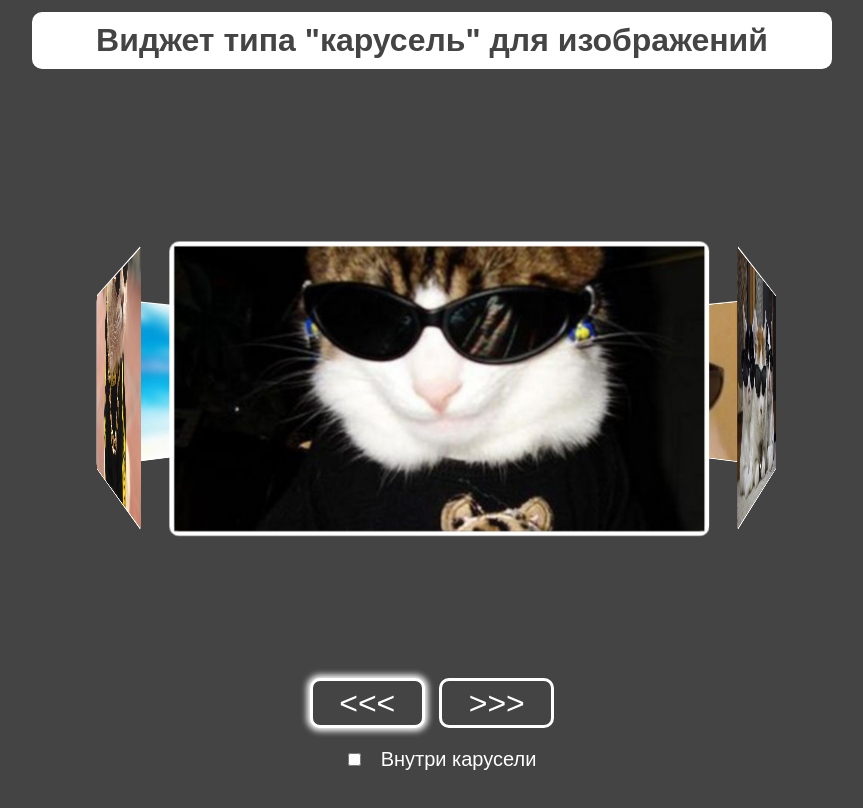
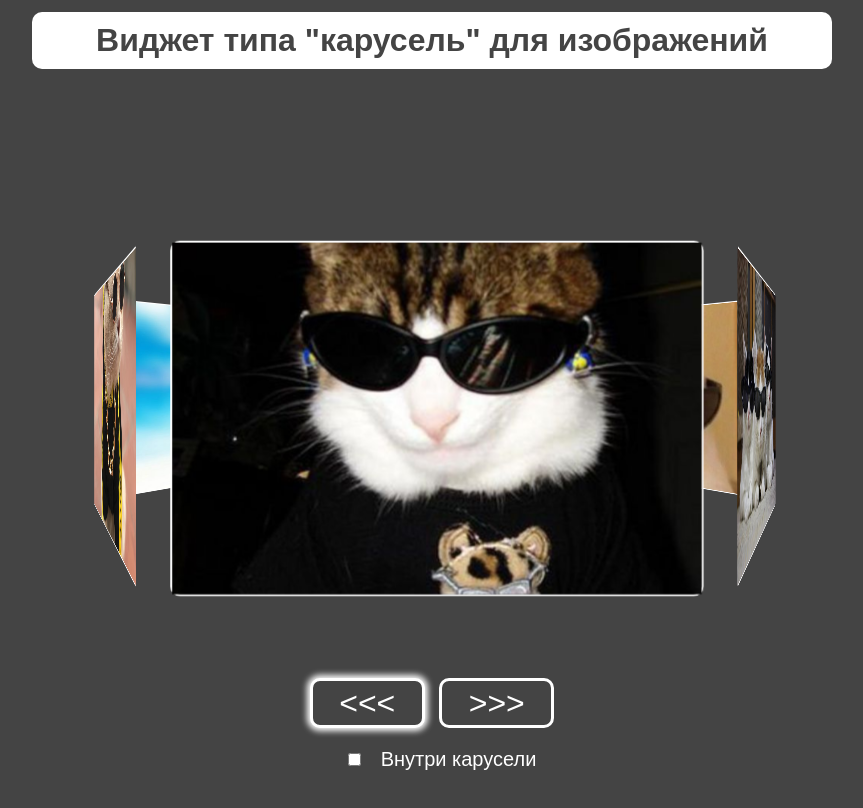
Before and after one commit to voltara13/WebProgramming, a plain HTML site: page html/index.html in a window 1280 px wide. Both pictures are taken after a click on the button "<<<". Shown: the whole page, without its empty margins (208-1071 px from the left). Drawn offline with Linux system fonts and the light colour scheme.

Commit message:
fix bugs

```diff
--- a/css/index.css
+++ b/css/index.css
@@ -71,14 +71,14 @@ body {
     height: 50px;
     font-size: 2rem;
     margin: 5px;
-    border: 3px solid white;
+    border: 3px solid #ffffff;
     border-radius: 10px;
     background-color: #444444;
     color: #ffffff;
 }
 
 .previous-button:focus, .next-button:focus {
-    box-shadow: 0 0 6px 3px white;
+    box-shadow: 0 0 6px 3px #ffffff;
 }
 
 .carousel_list {
@@ -86,16 +86,16 @@ body {
     height: 100%;
     position: absolute;
     transform-style: preserve-3d;
-    transition: transform 1s;
+    transition: transform 0.7s, opacity 1s;
     list-style: none;
     counter-reset: list-counter;
 }
 
 .carousel_cell {
     position: absolute;
-    width: 550px;
-    height: 300px;
-    border: 2px solid white;
+    width: 90%;
+    height: 60%;
+    border: 2px solid #ffffff;
     border-radius: 10px;
     text-align: center;
     transition: transform 1s, opacity 1s;
@@ -103,8 +103,3 @@ body {
     flex-direction: column;
     align-items: center;
 }
-
-.carousel_cell.selected {
-    border-color: white;
-    border-width: 5px;
-}
--- a/js/slider.js
+++ b/js/slider.js
@@ -16,33 +16,7 @@ function rotateCarousel() {
             carousel.style.transform = 'translateZ(' + radius + 'px)' + 'rotateY(' + angle + 'deg)';
         else
             carousel.style.transform = 'translateZ(' + -radius + 'px)' + 'rotateY(' + -angle + 'deg)';
-    } else {
-
     }
-
-    let cellIndex;
-    if (selectedIndex < 0) {
-        let tempIndex = selectedIndex * -1 % cellCount;
-
-        if (tempIndex === 0)
-            cellIndex = 0
-        else
-            cellIndex = cellCount - (selectedIndex * -1 % cellCount);
-    } else
-        cellIndex = selectedIndex % cellCount;
-
-    const cells = document.querySelectorAll('.carousel_cell');
-    cells.forEach((cell, index) => {
-        if (cellIndex === index) {
-            if (!cell.classList.contains('selected'))
-                cell.classList.add('selected');
-        }
-        else {
-            if (cell.classList.contains('selected')) {
-                cell.classList.remove('selected');
-            }
-        }
-    });
 }
 
 function selectPrev() {
```
